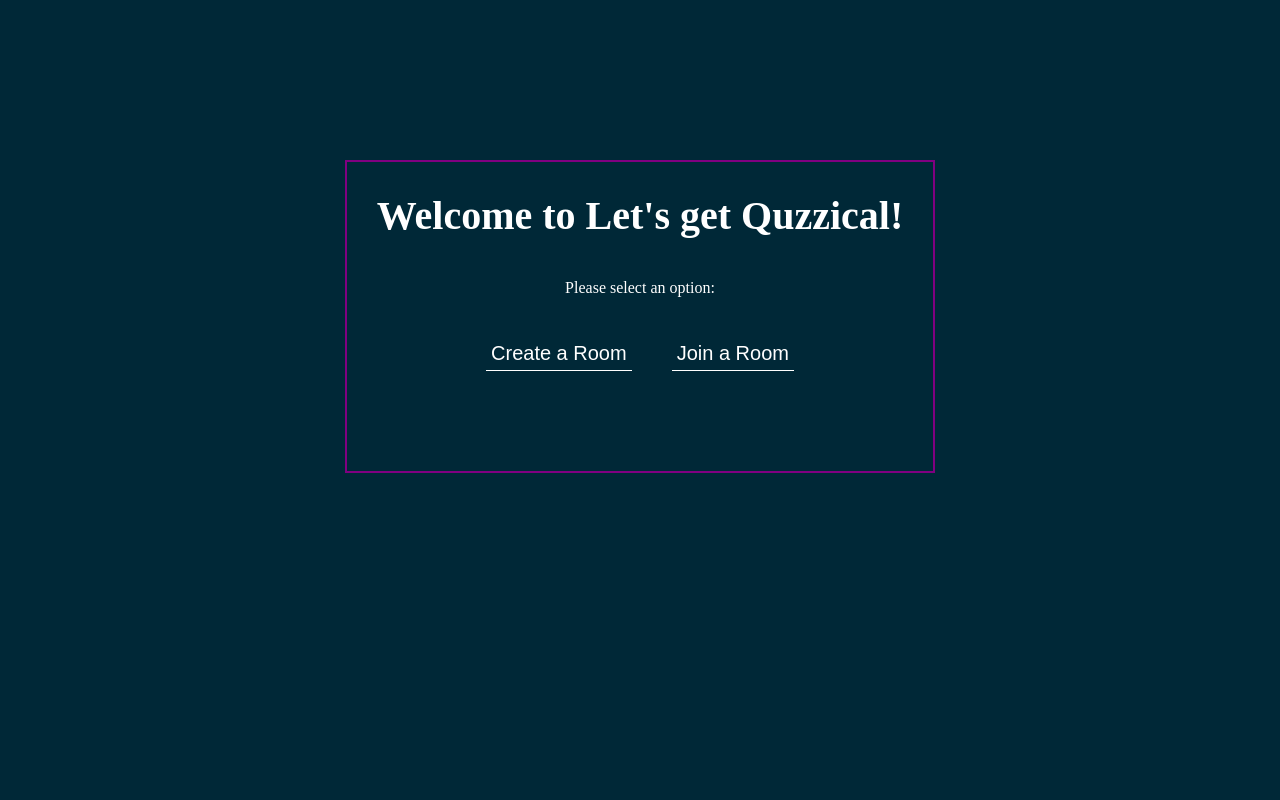
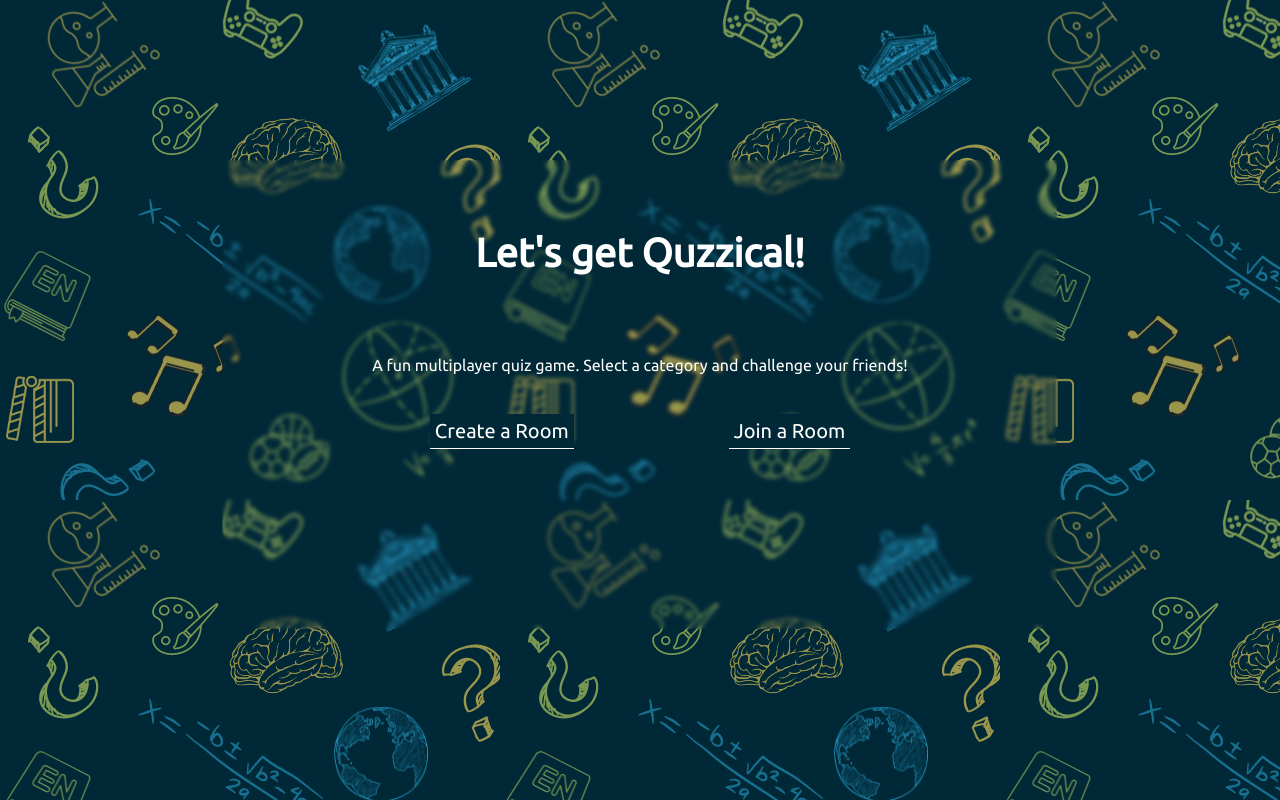
Before and after one commit to Nevashka/front-end-lets-get-quizzical, a React (Create React App) app: page / in a window 1280 px wide. Built offline with nearby package versions, Linux system fonts and the light colour scheme; no server answers.

Commit message:
add styling

```diff
--- a/public/index.html
+++ b/public/index.html
@@ -1,14 +1,20 @@
 <!DOCTYPE html>
 <html lang="en">
+
 <head>
   <meta charset="UTF-8">
   <meta http-equiv="X-UA-Compatible" content="IE=edge">
   <meta name="viewport" content="width=device-width, initial-scale=1.0">
   <link rel="stylesheet" href="./favicon.ico">
+  <link rel="preconnect" href="https://fonts.googleapis.com">
+  <link rel="preconnect" href="https://fonts.gstatic.com" crossorigin>
+  <link href="https://fonts.googleapis.com/css2?family=Hind:wght@500&family=Ubuntu&display=swap" rel="stylesheet">
   <title>Let's get Quizzical</title>
 </head>
+
 <body>
   <div id="root"></div>
   <noscript>You need to enable JavaScript to run this app.</noscript>
 </body>
+
 </html>
--- a/src/App.css
+++ b/src/App.css
@@ -2,20 +2,22 @@
     --bgBlue: #002837;
     --lighterBlue: #2d7a8f;
     --green: #5bba6f;
-  }
+}
 
 * {
-    color:white;
+    color: white;
     display: border-box;
     padding: 0;
     margin: 0;
+    font-family: 'Hind', sans-serif;
+    font-family: 'Ubuntu', sans-serif;
 }
 
 html {
     background-color: var(--bgBlue);
-    /* background-image: url('./background.png'); */
+    background-image: url('./background.png');
 }
 
 #app {
-    /* background-image: url('./background.png'); */
+    background-image: url('./background.png');
 }
--- a/src/App.js
+++ b/src/App.js
@@ -1,5 +1,6 @@
 import { Routes, Route } from 'react-router-dom';
 import { Settings, Home, Room ,Leaderboard } from './pages'
+
 
 import './App.css'
 
--- a/src/pages/Home/index.js
+++ b/src/pages/Home/index.js
@@ -1,6 +1,5 @@
 import React from 'react'
 import { Link } from 'react-router-dom'
-import { Settings, Room} from '../index'
 import './style.css'
 
 const Home = () => {
@@ -8,11 +7,11 @@ const Home = () => {
 
     <div id='home'>
       <div id='container'>
-        <h1 id='head'>Welcome to Let's get Quzzical!</h1>
+        <h1 id='head'>Let's get Quzzical!</h1>
 
         <div id='card'>
-        <p>Please select an option: </p>
-          <div id='buttons'>
+        <p>A fun multiplayer quiz game. Select a category and challenge your friends! </p>
+          <div id='homeBtns'>
           <Link to='/Settings'>
             <button>Create a Room</button>
           </Link>
--- a/src/pages/Home/style.css
+++ b/src/pages/Home/style.css
@@ -4,16 +4,16 @@
   margin: 20vh;
   align-items: center;
   justify-content: center;
-  border: 2px solid purple;
-  padding: 30px;
+  padding: 70px;
+  backdrop-filter: blur(2px)
 
 }
 #card {
-  margin: 5vh;
+  margin: 10vh;
   /* border: 2px solid green; */
   text-align: center;
 }
-#buttons {
+#homeBtns {
   /* border: 2px solid red; */
   display: flex;
   flex-direction: row;
@@ -21,7 +21,6 @@
   align-items: center;
   align-content: space-around;
   justify-content: space-around;
-
   margin-top: 10px;
 
 }
--- a/src/pages/Room/index.js
+++ b/src/pages/Room/index.js
@@ -128,7 +128,7 @@ const Room = () => {
   console.log('Q', Questions)
   console.log('q', questions)
   return (
-    <>
+    <div id='Room'>
       {visible && <div id='room' >
 
         <div id="join-button">
@@ -188,7 +188,7 @@ const Room = () => {
 
 
       </div>}
-    </>
+    </div>
   )
 }
 
--- a/src/pages/Room/style.css
+++ b/src/pages/Room/style.css
@@ -35,3 +35,16 @@ h1{
     justify-content: center;
     align-items: center;
 }
+
+#Room {
+    margin-top:20vh;
+    background-color: var(--bgBlue);
+}
+
+#room, #Room {
+    padding-top: 20px;
+}
+
+input, #username {
+    background-color: red;
+}
--- a/src/pages/Settings/index.js
+++ b/src/pages/Settings/index.js
@@ -97,7 +97,7 @@ const Settings = () => {
 
     <>
     <div className='settings'>
-      <h1>Questions</h1>
+      <h2>Question settings</h2>
 
       <form >
 
@@ -141,7 +141,8 @@ const Settings = () => {
       </form>
 
     </div>
-    <BackButton/>
+    <div className='back'> <BackButton/></div>
+
 
    </>
   )
--- a/src/pages/Settings/style.css
+++ b/src/pages/Settings/style.css
@@ -6,7 +6,7 @@ form {
     gap: 20px;
 }
 
-button {
+button,#setting {
     border-style: none;
     border-bottom: 1px solid white;
     width: fit-content;
@@ -28,9 +28,10 @@ button:hover {
 
 .settings {
     background-color: var(--bgBlue);
+    margin-top: 10vh;
 }
 
-ul {
+ul , #setting {
     background-color: var(--lighterBlue);
 }
 
@@ -41,3 +42,13 @@ ul {
 a{
     text-decoration: none;
 }
+
+h2 , #settings{
+    text-align: center;
+    margin-top: 50px;
+    padding: 30px;
+}
+
+.back {
+    margin-left: 40px;
+}
```
Also changed, not shown: src/background.png (added).
